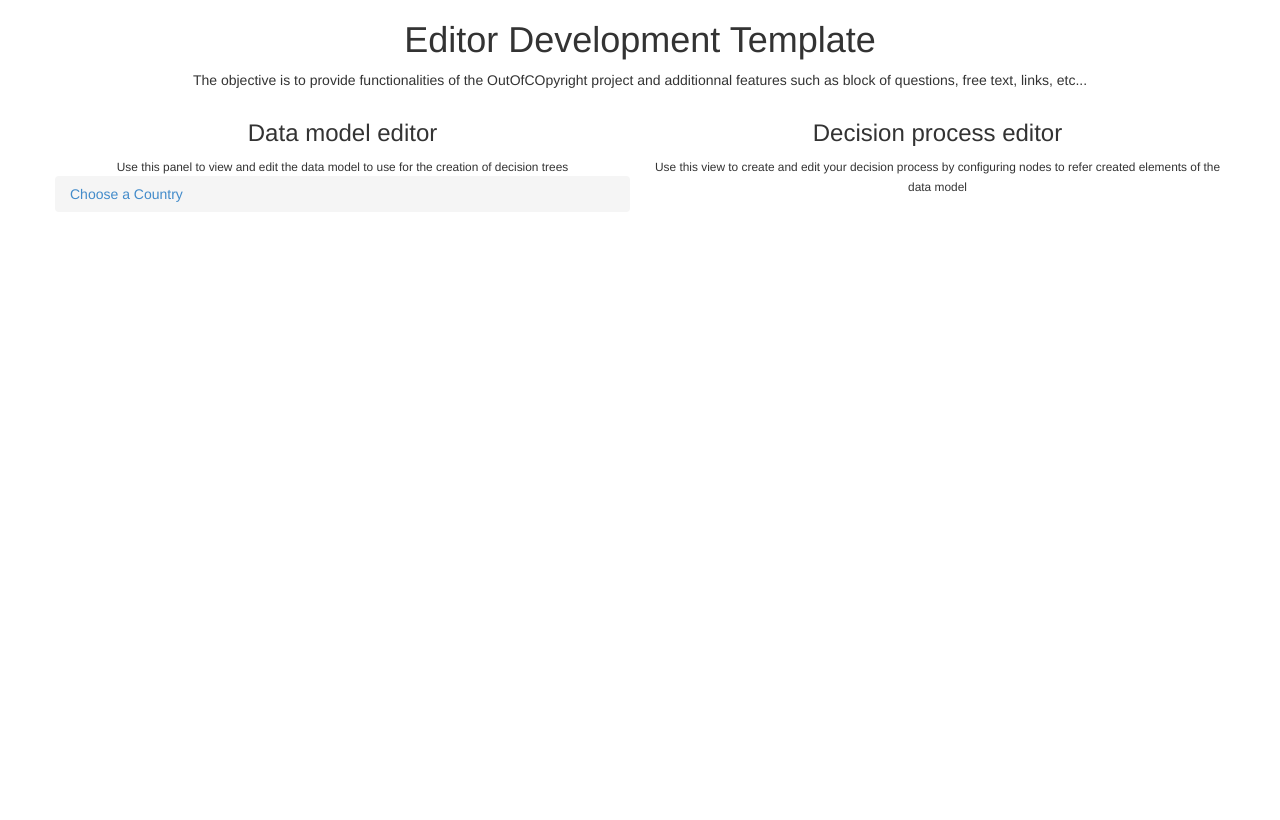
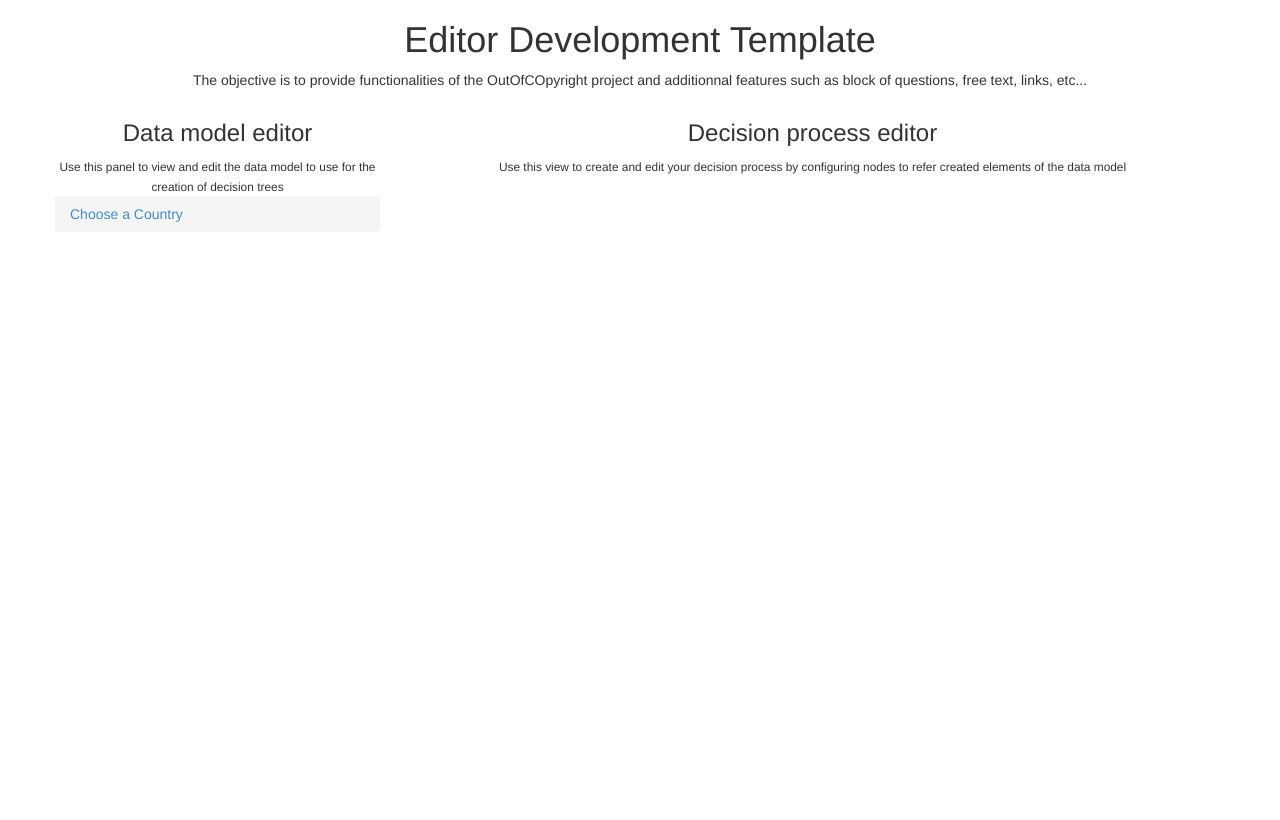
Before and after one commit to Kennisland/diligentsearch.eu, a PHP site: page /editor.html in a window 1280 px wide. Run offline with PHP 8.4, Linux system fonts and the light colour scheme; some libraries are stand-ins or nearby versions.

Commit message:
css edition

```diff
--- a/app/css/editor.css
+++ b/app/css/editor.css
@@ -21,7 +21,7 @@ div.main-panel{
 	width:100%;
 }
 div.left-panel{
-	width:50%;
+	width:30%;
 	padding-left: 40px;
 	padding-right: 10px;
 	float: none;
@@ -29,7 +29,7 @@ div.left-panel{
 	vertical-align: top;
 }
 div.right-panel{
-	width:50%;
+	width:70%;
 	padding-left: 10px;
 	padding-right: 40px;
 	float: none;
```
